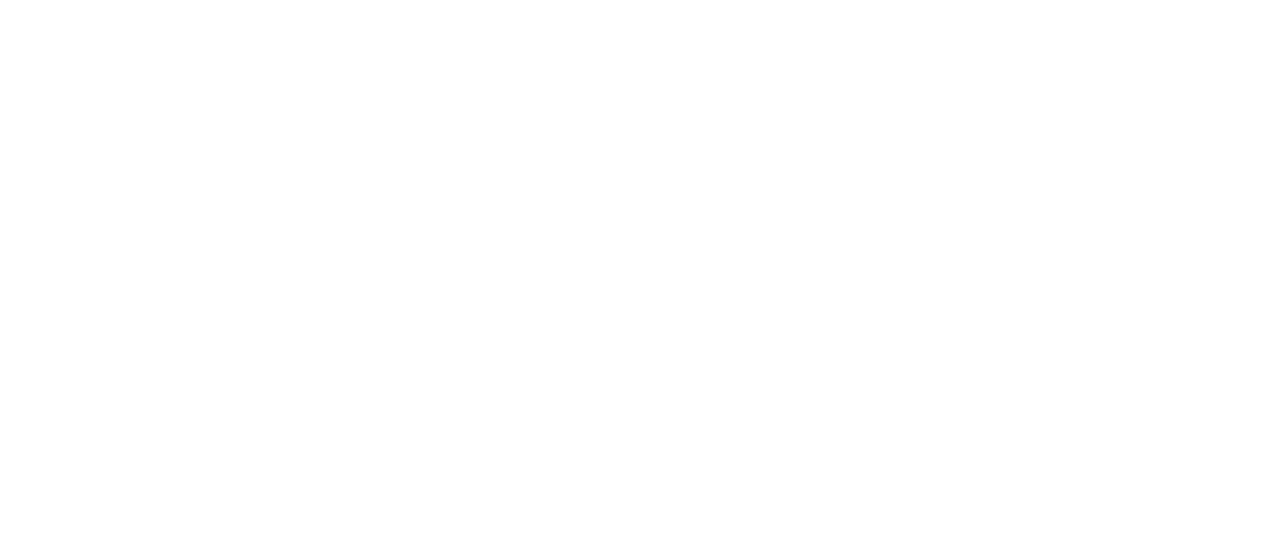
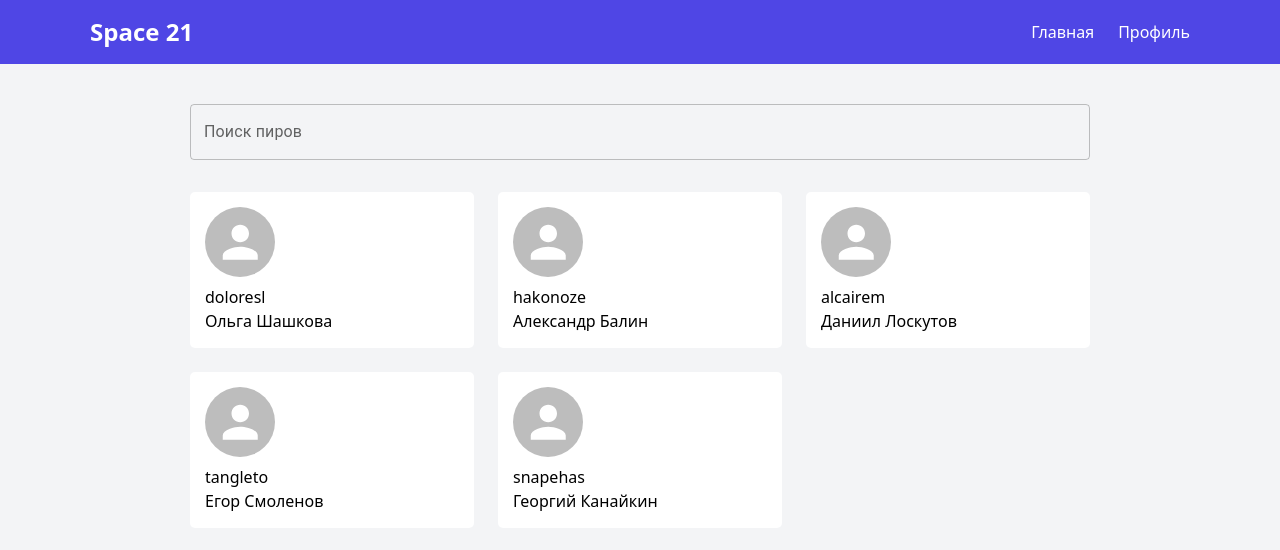
Before and after one commit to s21platform/front-no-design, a React (Create React App) app: page /peer-search in a window 1280 px wide. Before the commit this address had no page. Shown: the top 550 px of the page. Built offline with nearby package versions, Linux system fonts and the light colour scheme; no server answers; the HTML template or start-up script is replaced by a standard one.

Commit message:
add peer search page layout

```diff
--- a/src/App.tsx
+++ b/src/App.tsx
@@ -3,6 +3,7 @@
 import ProfilePage from "./pages/Profile";
 import SocietyAddingPage from './pages/SocietyAddingPage';
 import PeerPage from "./components/PeerPage/PeerPage";
+import PeerSearch from './components/PeerSearch/PeerSearch';
 
 function App() {
     return (
@@ -10,6 +11,7 @@
             <Route path="/" element={<MainPage/>}/>
             <Route path="/profile" element={<ProfilePage/>}/>
             <Route path="/new-society" element={<SocietyAddingPage />} />
+            <Route path="/peer-search" element={<PeerSearch/>} />
             <Route path="/peer/:uuid" element={<PeerPage/>} />
 
             {/*/!* Fallback для всех несуществующих роутов *!/*/}
--- /dev/null
+++ b/src/components/PeerCard/PeerCard.tsx
@@ -0,0 +1,19 @@
+
+
+import { Avatar } from "@mui/material";
+import { Link } from "react-router-dom";
+import { PeerData } from "../PeerSearch/PeerSearch";
+
+interface PeerCardProps extends PeerData { }
+
+export const PeerCard = ({ uuid, login, fullname, avatar_link }: PeerCardProps) => {
+    return (
+        <Link to={`/peer/${uuid}`} style={{ backgroundColor: "white", display: "block", padding: "15px", borderRadius: "5px" }}>
+            <Avatar src={avatar_link} sx={{ width: 70, height: 70 }} className="mb-2" />
+            <p>{login}</p>
+            <p>{fullname}</p>
+        </Link>
+    );
+}
+
+export default PeerCard;
--- /dev/null
+++ b/src/components/PeerSearch/PeerSearch.tsx
@@ -0,0 +1,84 @@
+
+import { Box, Grid2, TextField } from "@mui/material";
+import Header from "../Header/Header";
+import PeerCard from "../PeerCard/PeerCard";
+import { useEffect, useState } from "react";
+import axios from "axios";
+
+export interface PeerData {
+    uuid: string,
+    login: string,
+    fullname: string | null,
+    avatar_link: string,
+}
+
+export const PeerSearch = () => {
+    const [peers, setPeers] = useState<PeerData[]>([{
+        uuid: "1",
+        login: "doloresl",
+        fullname: "Ольга Шашкова",
+        avatar_link: ""
+    },
+    {
+        uuid: "2",
+        login: "hakonoze",
+        fullname: "Александр Балин",
+        avatar_link: ""
+    },
+    {
+        uuid: "3",
+        login: "alcairem",
+        fullname: "Даниил Лоскутов",
+        avatar_link: ""
+    },
+    {
+        uuid: "4",
+        login: "tangleto",
+        fullname: "Егор Смоленов",
+        avatar_link: ""
+    },
+    {
+        uuid: "5",
+        login: "snapehas",
+        fullname: "Георгий Канайкин",
+        avatar_link: ""
+    }]);
+
+    useEffect(() => {
+        // TODO: запрос рандомных пиров
+        axios.get("/api/", {
+            withCredentials: true,
+        }).then(data => {
+            console.log(data);
+            setPeers(data.data)
+        }).catch(err => {
+            console.warn(err)
+        })
+    }, []);
+
+    return (
+        <div>
+            <Header />
+
+            <div className="min-h-screen bg-gray-100 flex flex-col items-center  p-6">
+                <Box maxWidth={900} width={"100%"} >
+                    <TextField fullWidth label="Поиск пиров" id="fullWidth" placeholder="Введите текст" margin="normal" />
+
+                    <Grid2 container spacing={3} mt={3}>
+                        {/* цикл */}
+                        {peers.map(peer => (
+                            <Grid2 key={peer.uuid} size={4}>
+                                <PeerCard {...peer} />
+                            </Grid2>
+                        ))}
+                    </Grid2>
+
+                </Box>
+
+
+            </div>
+        </div>
+    );
+}
+
+export default PeerSearch;
--- a/src/components/ProfileMenu/ProfileMenu.tsx
+++ b/src/components/ProfileMenu/ProfileMenu.tsx
@@ -5,7 +5,7 @@
     const navigate = useNavigate();
     return (
         <div className={"w-1/4 bg-gray-50 p-6 flex flex-col items-stretch gap-2"}>
-            <Button variant="contained" onClick={() => window.alert("В разработке!")}>Друзья</Button>
+            <Button variant="contained" onClick={() => navigate('/peer-search')}>Поиск пиров</Button>
             <Button variant="contained" onClick={() => window.alert("В разработке!")}>Сообщества</Button>
         </div>
     )
```
